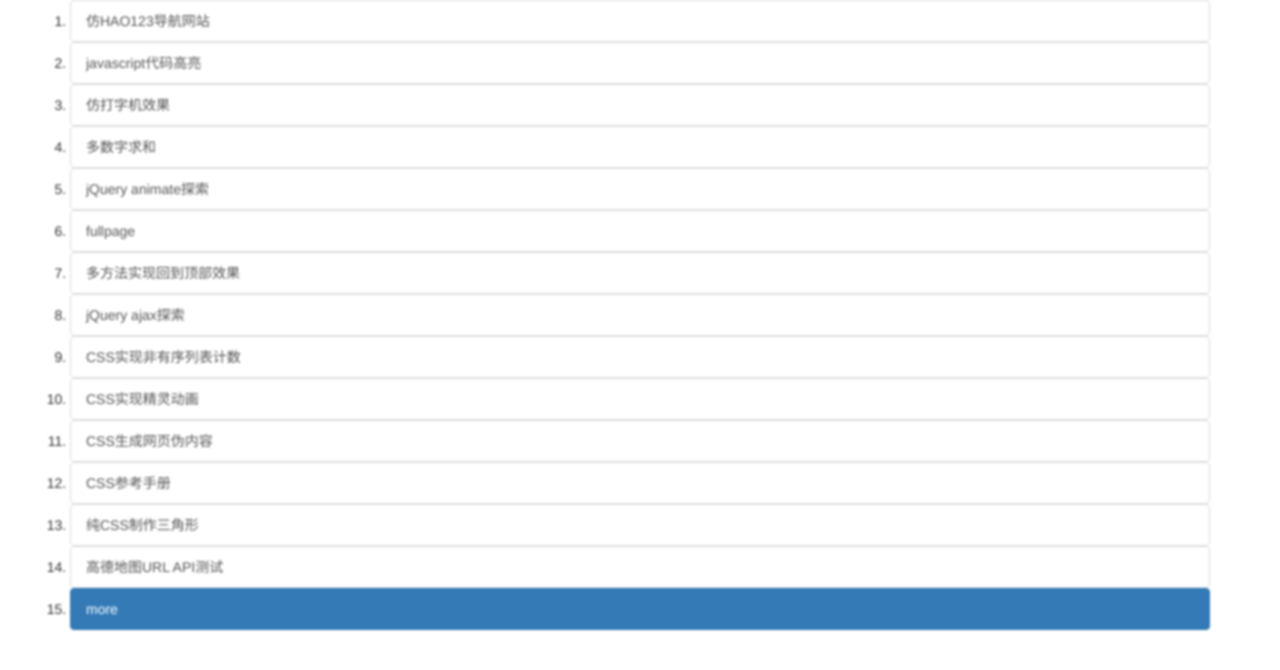
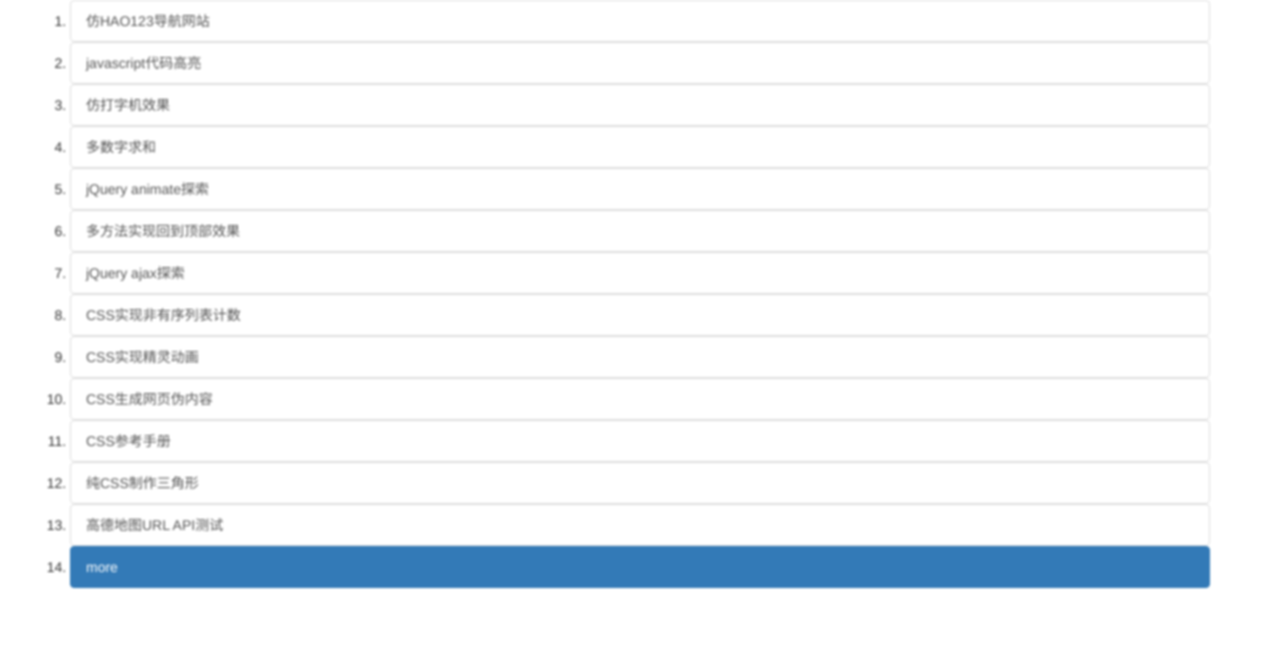
Before and after one commit to meiseayoung/blog.github.io, a plain HTML site: page index.html in a window 1280 px wide. Drawn offline with nearby package versions, Linux system fonts and the light colour scheme.

Commit message:
fullpage

```diff
--- a/index.html
+++ b/index.html
@@ -26,7 +26,6 @@
         <li><a class="list-group-item" href="http://www.bilinyi.com/autoWrite/index.html" target="_blank">仿打字机效果</a></li>
         <li><a class="list-group-item" href="http://www.bilinyi.com/javascript/sum.html" target="_blank">多数字求和</a></li>
         <li><a class="list-group-item" href="http://www.bilinyi.com/jQuery/animate/animate.html" target="_blank">jQuery animate探索</a></li>
-        <li><a class="list-group-item" href="http://www.bilinyi.com/jQuery/zepto.fullpage/demo/basic.html." target="_blank">fullpage</a></li>
         <li><a class="list-group-item" href="http://www.bilinyi.com/jQuery/animate/backTop.html" target="_blank">多方法实现回到顶部效果</a></li>
         <li><a class="list-group-item" href="http://www.bilinyi.com/jQuery/ajax/ajax.html" target="_blank">jQuery ajax探索</a></li>
         <li><a class="list-group-item" href="http://www.bilinyi.com/CSS/counters.html" target="_blank">CSS实现非有序列表计数</a></li>
```
